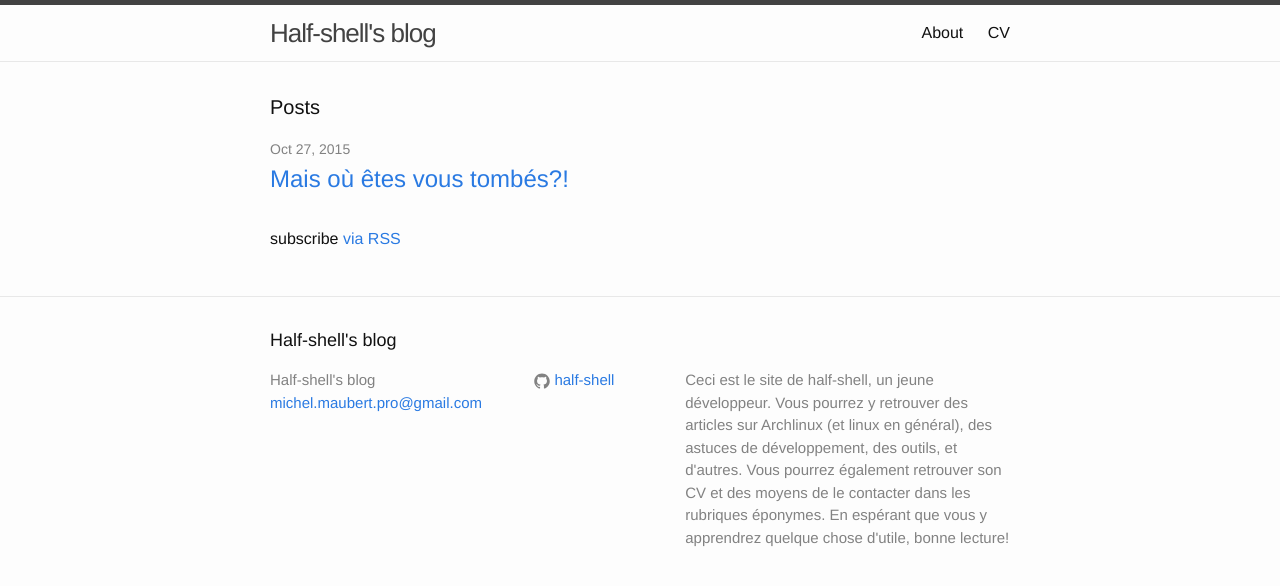
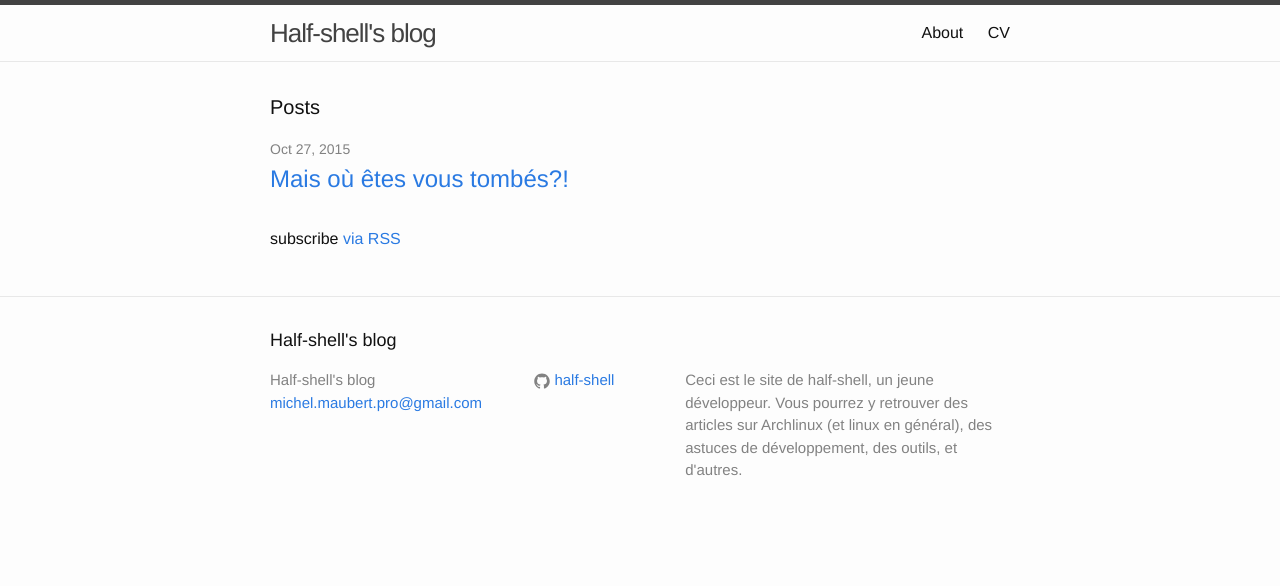
Before and after one commit to half-shell/half-shell.github.io, a Jekyll site: the page built from index.html, in a window 1280 px wide. Shown: the top 586 px of the page. Built offline with Jekyll 4.4.1, drawn with Linux system fonts in a browser that asks for light colours.

Commit message:
Cnt:Shortened the self-description

```diff
--- a/_config.yml
+++ b/_config.yml
@@ -3,9 +3,7 @@ title: Half-shell's blog
 email: michel.maubert.pro@gmail.com
 description: "Ceci est le site de half-shell, un jeune développeur. Vous pourrez
 y retrouver des articles sur Archlinux (et linux en général), des astuces de
-développement, des outils, et d'autres. Vous pourrez également retrouver son CV
-et des moyens de le contacter dans les rubriques éponymes. En espérant que vous
-y apprendrez quelque chose d'utile, bonne lecture!"
+développement, des outils, et d'autres."
 baseurl: "" # the subpath of your site, e.g. /blog/
 url: "http://half-shell.github.io" # the base hostname & protocol for your site
 github_username:  half-shell
```
